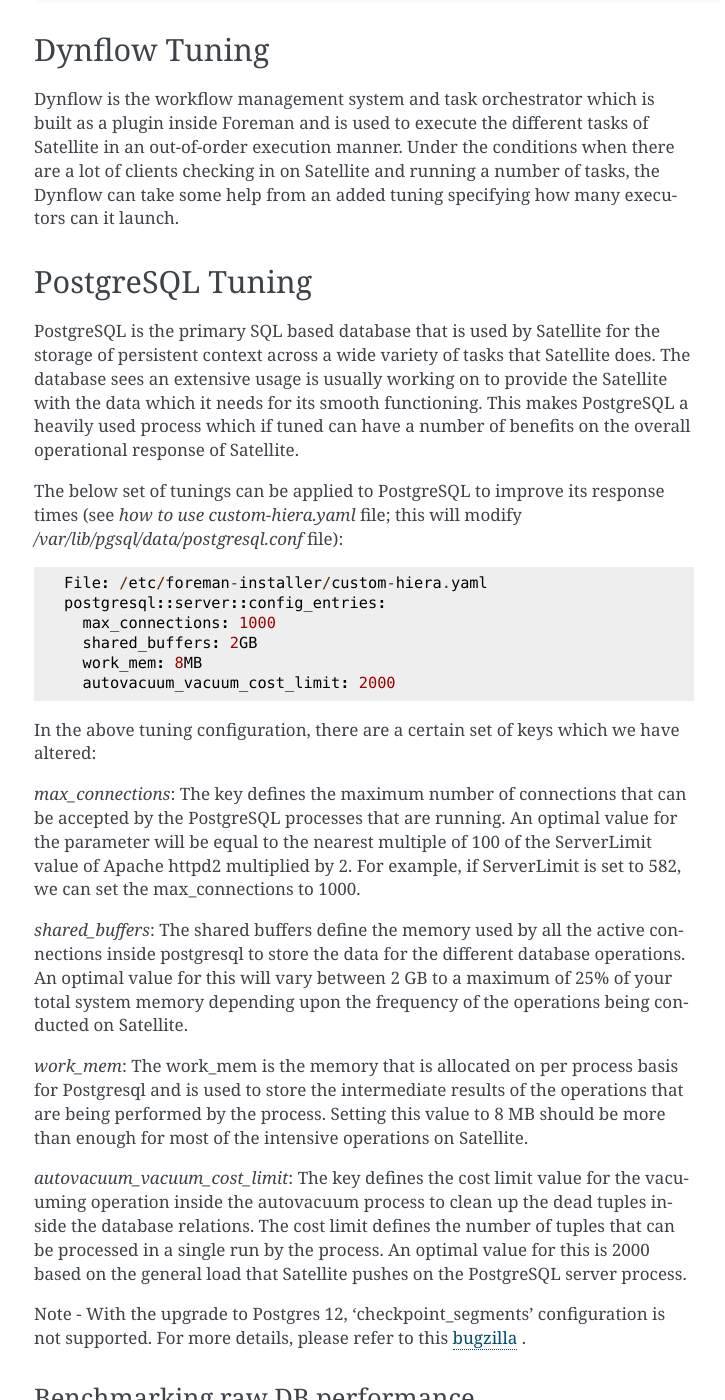
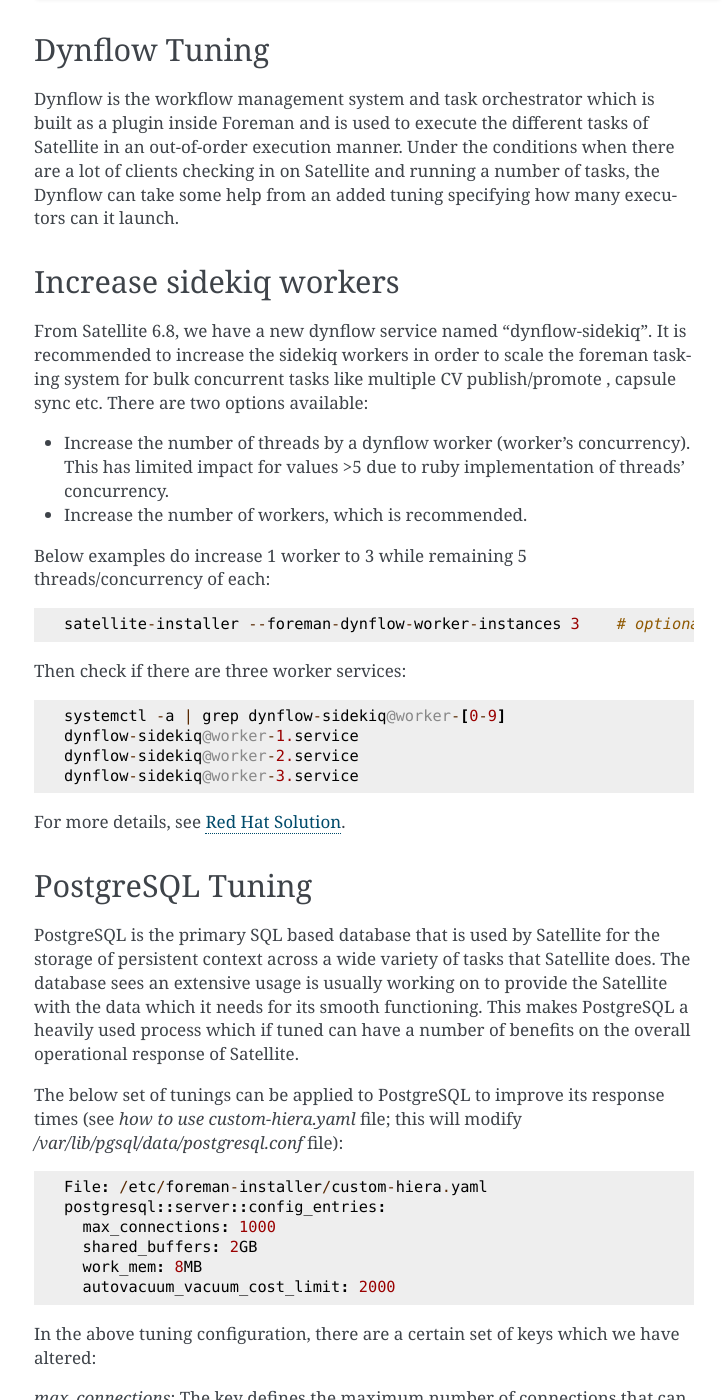
Before and after one commit to RedHatSatellite/satellite-performance-tuning, a Sphinx documentation site: the page built from docs/satellite-configuration-tuning.rst, in a window 1280 px wide and 1400 px high, scrolled down 8757 px. Shown: the whole window, without its empty margins (386-1111 px from the left). Built offline with Sphinx 7.4.7, drawn with Linux system fonts in a browser that asks for light colours; some of the changed text lies outside the part shown.

Commit message:
added basic sidekiq info to sat 6.10

```diff
--- a/docs/satellite-configuration-tuning.rst
+++ b/docs/satellite-configuration-tuning.rst
@@ -291,6 +291,27 @@
 
 Dynflow is the workflow management system and task orchestrator which is built as a plugin inside Foreman and is used to execute the different tasks of Satellite in an out-of-order execution manner. Under the conditions when there are a lot of clients checking in on Satellite and running a number of tasks, the Dynflow can take some help from an added tuning specifying how many executors can it launch.
 
+Increase sidekiq workers
+========================
+
+From Satellite 6.8, we have a new dynflow service named “dynflow-sidekiq”. It is recommended to increase the sidekiq workers in order to scale the foreman tasking system for bulk concurrent tasks like multiple CV publish/promote , capsule sync etc. There are two options available:
+
+- Increase the number of threads by a dynflow worker (worker's concurrency). This has limited impact for values >5 due to ruby implementation of threads' concurrency.
+
+- Increase the number of workers, which is recommended.
+
+Below examples do increase 1 worker to 3 while remaining 5 threads/concurrency of each::
+
+ satellite-installer --foreman-dynflow-worker-instances 3    # optionally, add --foreman-dynflow-worker-concurrency 5
+
+Then check if there are three worker services::
+
+  systemctl -a | grep dynflow-sidekiq@worker-[0-9]
+  dynflow-sidekiq@worker-1.service                                                                               loaded    active   running   Foreman jobs daemon - worker-1 on sidekiq
+  dynflow-sidekiq@worker-2.service                                                                               loaded    active   running   Foreman jobs daemon - worker-2 on sidekiq
+  dynflow-sidekiq@worker-3.service                                                                               loaded    active   running   Foreman jobs daemon - worker-3 on sidekiq
+
+For more details, see `Red Hat Solution <https://access.redhat.com/solutions/6293741>`_.
 
 PostgreSQL Tuning
 =================
```
